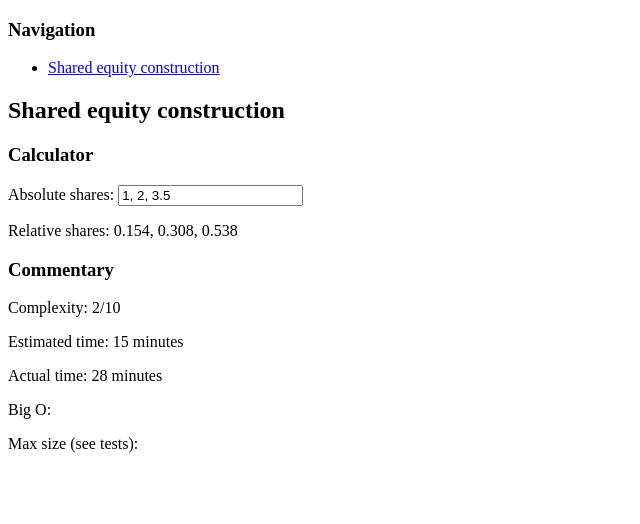
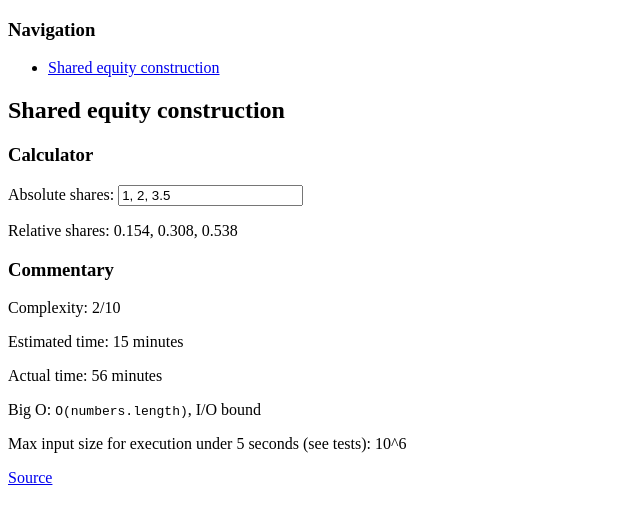
Before and after one commit to Kinrany/skybonds-test, a React app: page / in a window 1280 px wide. Shown: the top 524 px of the page, without its empty margins (0-640 px from the left). Built offline with nearby package versions, Linux system fonts and the light colour scheme.

Commit message:
Add performance test

```diff
--- a/src/SharedEquity/SharedEquity.tsx
+++ b/src/SharedEquity/SharedEquity.tsx
@@ -60,9 +60,16 @@ export function SharedEquity() {
         <h3>Commentary</h3>
         <p>Complexity: 2/10</p>
         <p>Estimated time: 15 minutes</p>
-        <p>Actual time: 28 minutes</p>
-        <p>Big O: </p>
-        <p>Max size (see tests): </p>
+        <p>Actual time: 56 minutes</p>
+        <p>
+          Big O: <code>O(numbers.length)</code>, I/O bound
+        </p>
+        <p>Max input size for execution under 5 seconds (see tests): 10^6</p>
+        <p>
+          <a href="https://github.com/Kinrany/skybonds-test/blob/master/src/SharedEquity/SharedEquity.tsx#L10-L25">
+            Source
+          </a>
+        </p>
       </div>
     </div>
   );
--- a/tsconfig.json
+++ b/tsconfig.json
@@ -59,6 +59,5 @@
     /* Advanced Options */
     "forceConsistentCasingInFileNames": true /* Disallow inconsistently-cased references to the same file. */
   },
-  "include": ["src/**/*"],
-  "exclude": ["src/**/*.test.*"]
+  "include": ["src/**/*"]
 }
```
Also changed, not shown: 1 other file (tests, documents, lock files or other folders).
